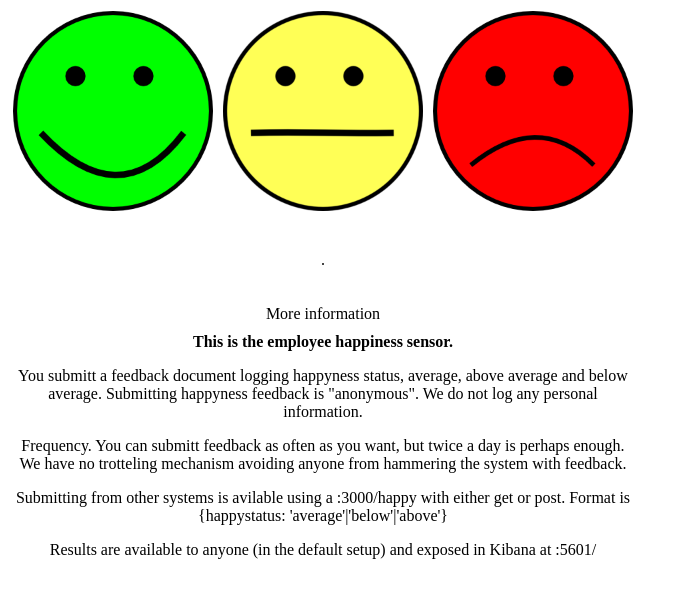
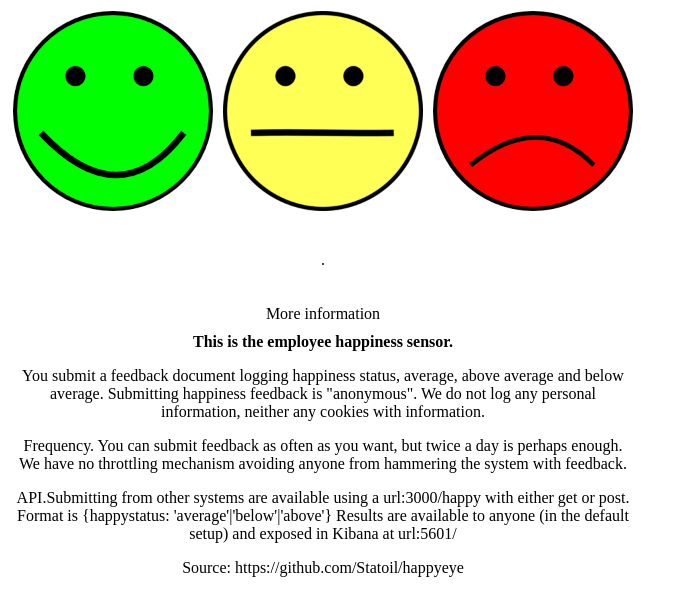
Before and after one commit to derekrliang/happyeye, a plain HTML site: page happysensor/index.html in a window 1280 px wide. Both pictures are taken after a click on the element "More information". Shown: the part 102-718 px from the top of the page, without its empty margins (0-683 px from the left). Drawn offline with nearby package versions, Linux system fonts and the light colour scheme.

Commit message:
Update index.html

```diff
--- a/happysensor/index.html
+++ b/happysensor/index.html
@@ -85,13 +85,18 @@ th, td {
     <td colspan="3">
      <div id="information" style="text-align:center; display:none;">
       <b>This is the employee happiness sensor.</b><p>
-      You submitt a feedback document logging happyness status, average, above average and below average.
-      Submitting happyness feedback is "anonymous". We do not log any personal information.</p>
-      Frequency. You can submitt feedback as often as you want, but twice a day is perhaps enough.
-      We have no trotteling mechanism avoiding anyone from hammering the system with feedback.</p>
-      Submitting from other systems is avilable using a :3000/happy with either get or post.
-      Format is {happystatus: 'average'|'below'|'above'}</p>
-      Results are available to anyone (in the default setup) and exposed in Kibana at :5601/
+         You submit a feedback document logging happiness status, average, above average and below average.
+         Submitting happiness feedback is "anonymous".
+         We do not log any personal information, neither any cookies with information.
+
+         <p>Frequency. You can submit feedback as often as you want, but twice a day is perhaps enough.
+         We have no throttling mechanism avoiding anyone from hammering the system with feedback.
+
+        <p>API.Submitting from other systems are available using a url:3000/happy with either get or post.
+        Format is {happystatus: 'average'|'below'|'above'}
+        Results are available to anyone (in the default setup) and exposed in Kibana at url:5601/
+
+        <p>Source: https://github.com/Statoil/happyeye
 
    </div>
 
```
